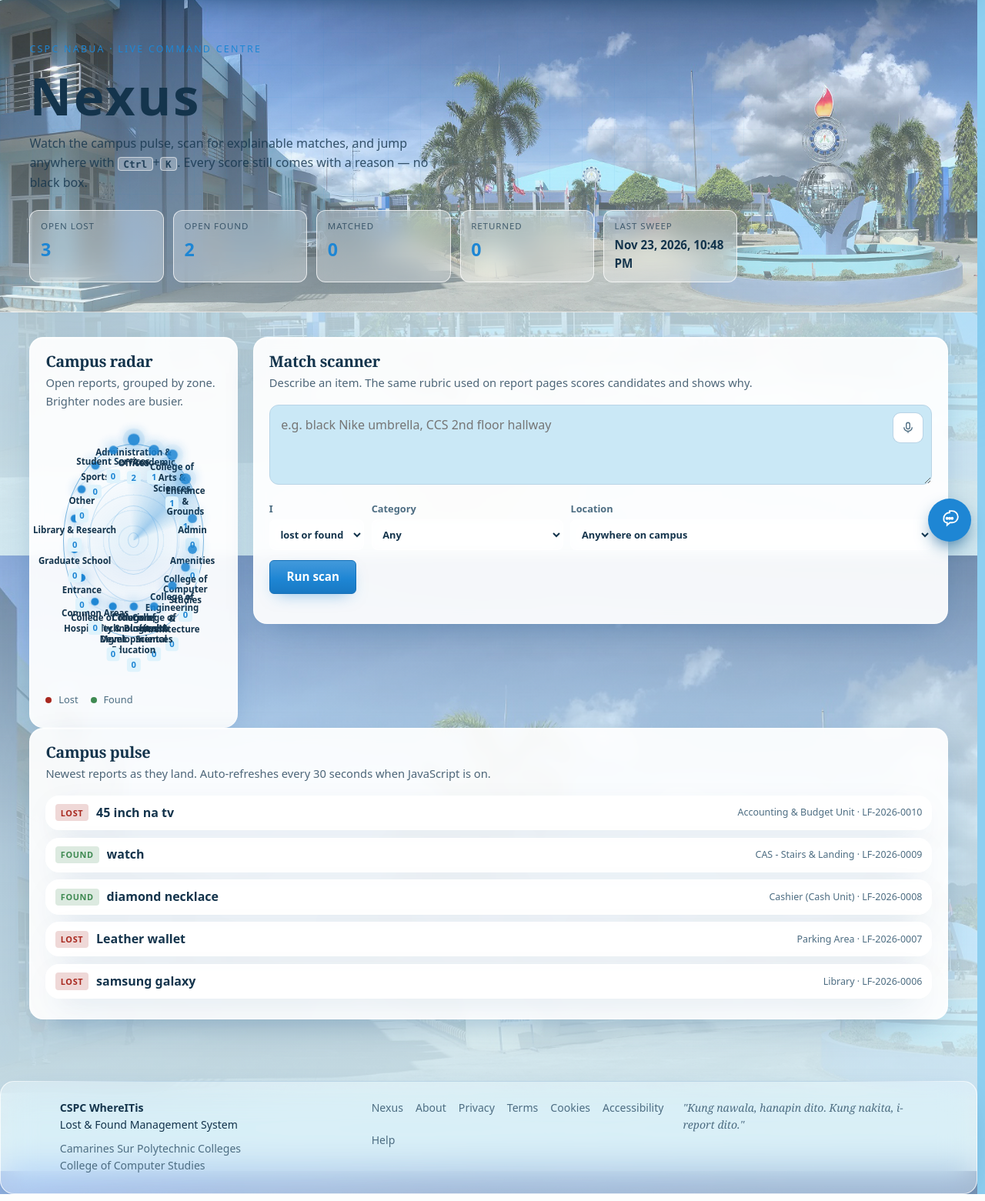
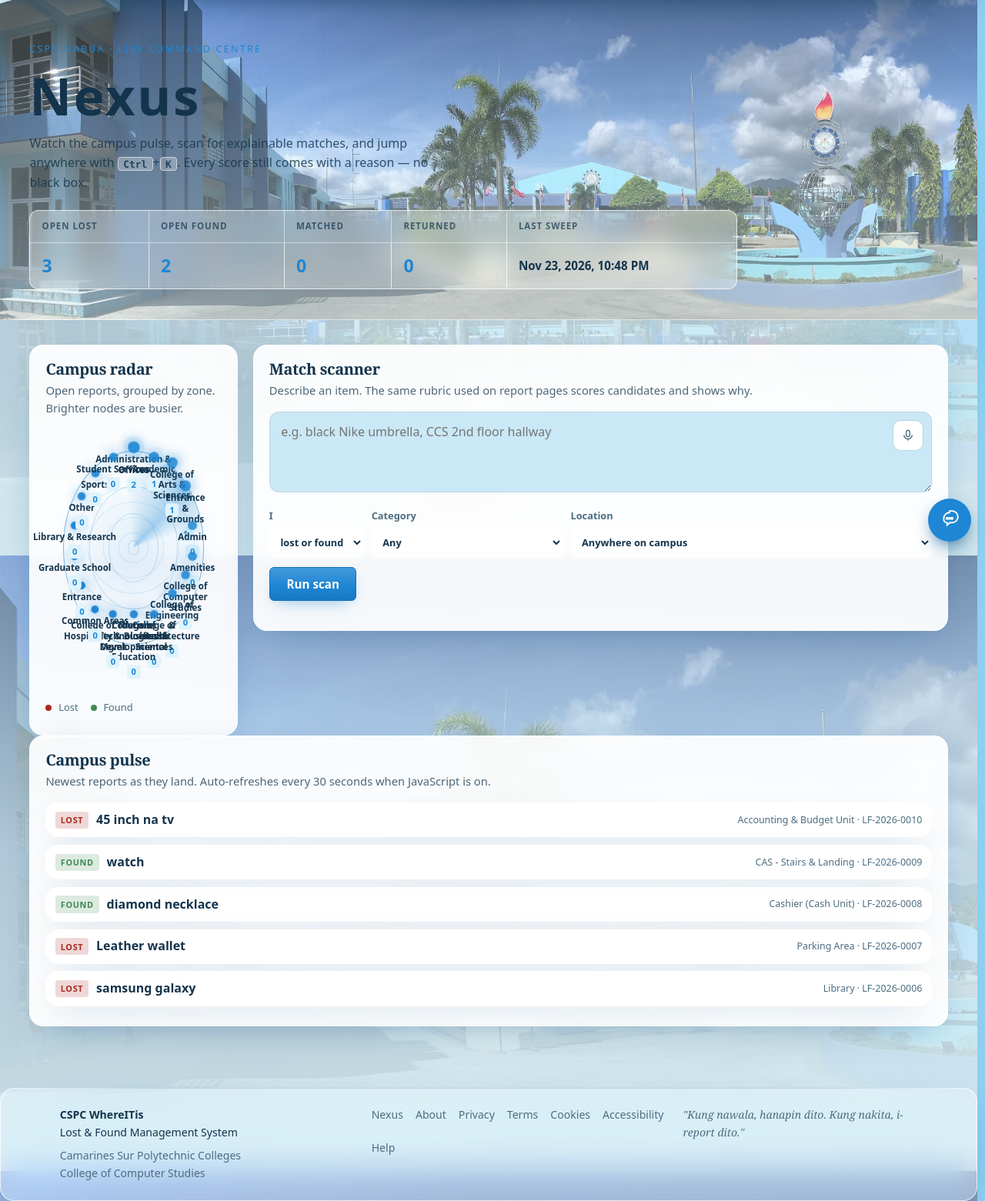
Before and after one commit to jusalipio-123/cspc-whereitis, a Node server app: page /nexus in a window 1280 px wide. Shown: the part 78-1639 px from the top of the page at 77% size. Run offline with Node 20, Linux system fonts and the light colour scheme; data comes from the database, SQL or seed files in the repository; data that the repository does not hold is empty.

Commit message:
style: render Nexus HUD stats as a table
Open lost, found, matched, returned, and last sweep sit in one
glass table instead of five separate cards.

```diff
--- a/public/css/futura.css
+++ b/public/css/futura.css
@@ -89,18 +89,28 @@
   background: var(--glass); border: 1px solid var(--glass-border); color: var(--ink);
 }
 .nexus-hud {
-  display: grid; grid-template-columns: repeat(auto-fit, minmax(120px, 1fr));
-  gap: .75rem; margin: 0; max-width: 920px;
-}
-.nexus-hud > div {
-  padding: .7rem .85rem; border: 1px solid var(--glass-border); border-radius: 12px;
+  width: 100%; max-width: 920px; margin: 0;
+  border-collapse: separate; border-spacing: 0;
+  border: 1px solid var(--glass-border); border-radius: 12px; overflow: hidden;
   background: var(--glass);
   backdrop-filter: blur(16px) saturate(1.4);
   -webkit-backdrop-filter: blur(16px) saturate(1.4);
 }
-.nexus-hud dt { font-size: .72rem; letter-spacing: .08em; text-transform: uppercase; color: var(--ink); opacity: .7; }
-.nexus-hud dd { margin: .15rem 0 0; font-size: 1.45rem; font-weight: 700; font-variant-numeric: tabular-nums; color: var(--brand); }
-.nexus-hud__time { font-size: .95rem !important; color: var(--ink) !important; opacity: 1; }
+.nexus-hud th,
+.nexus-hud td {
+  padding: .7rem .95rem; text-align: left; border-right: 1px solid var(--glass-border);
+}
+.nexus-hud th:last-child,
+.nexus-hud td:last-child { border-right: 0; }
+.nexus-hud th {
+  font-size: .72rem; letter-spacing: .08em; text-transform: uppercase;
+  font-weight: 600; color: var(--ink); opacity: .7;
+  border-bottom: 1px solid var(--glass-border);
+}
+.nexus-hud td {
+  font-size: 1.45rem; font-weight: 700; font-variant-numeric: tabular-nums; color: var(--brand);
+}
+.nexus-hud__time { font-size: .95rem !important; font-weight: 650; color: var(--ink) !important; }
 
 .nexus-body { padding-block: var(--s-5) var(--s-6); background: transparent; }
 .nexus .nexus-panel,
@@ -823,7 +833,8 @@ img, svg, video { max-width: 100%; height: auto; }
 
   .nexus-hero { padding: 1.4rem 0 1.1rem; }
   .nexus-hero h1 { font-size: 2.1rem; }
-  .nexus-hud { grid-template-columns: 1fr 1fr; }
+  .nexus-hud { display: block; overflow-x: auto; max-width: 100%; }
+  .nexus-hud thead, .nexus-hud tbody, .nexus-hud tr { display: table; width: 100%; table-layout: fixed; }
   .nexus-layout, .scan-form__filters { grid-template-columns: 1fr !important; }
   .radar, .radar__nodes { min-height: 260px; }
   .radar__label { font-size: .65rem; max-width: 5.5rem; }
--- a/views/nexus/index.ejs
+++ b/views/nexus/index.ejs
@@ -14,28 +14,26 @@
         with <kbd>Ctrl</kbd>+<kbd>K</kbd>. Every score still comes with a reason
         &mdash; no black box.
       </p>
-      <dl class="nexus-hud" aria-label="Live system readout">
-        <div>
-          <dt>Open lost</dt>
-          <dd data-count><%= counts.openLost %></dd>
-        </div>
-        <div>
-          <dt>Open found</dt>
-          <dd data-count><%= counts.openFound %></dd>
-        </div>
-        <div>
-          <dt>Matched</dt>
-          <dd data-count><%= counts.matched %></dd>
-        </div>
-        <div>
-          <dt>Returned</dt>
-          <dd data-count><%= counts.returned %></dd>
-        </div>
-        <div>
-          <dt>Last sweep</dt>
-          <dd class="nexus-hud__time"><%= scannedAt %></dd>
-        </div>
-      </dl>
+      <table class="nexus-hud" aria-label="Live system readout">
+        <thead>
+          <tr>
+            <th scope="col">Open lost</th>
+            <th scope="col">Open found</th>
+            <th scope="col">Matched</th>
+            <th scope="col">Returned</th>
+            <th scope="col">Last sweep</th>
+          </tr>
+        </thead>
+        <tbody>
+          <tr>
+            <td data-count><%= counts.openLost %></td>
+            <td data-count><%= counts.openFound %></td>
+            <td data-count><%= counts.matched %></td>
+            <td data-count><%= counts.returned %></td>
+            <td class="nexus-hud__time"><%= scannedAt %></td>
+          </tr>
+        </tbody>
+      </table>
     </div>
   </section>
 
--- a/views/partials/head.ejs
+++ b/views/partials/head.ejs
@@ -23,7 +23,7 @@
   <link rel="stylesheet" href="/css/style.css?v=20261122">
   <link rel="stylesheet" href="/css/style.css">
   <link rel="stylesheet" href="/css/admin.css">
-  <link rel="stylesheet" href="/css/futura.css?v=glass13">
+  <link rel="stylesheet" href="/css/futura.css?v=glass14">
   <!-- "Refining" detector: runs before first paint. When the page you are leaving is the SAME page (same path,
        e.g. /reports -> /reports?status=open: status tab, sort, filter, pagination), mark <html class="nav-refine">.
        The stylesheet then swaps the full page-change animation for a still, short cross-fade and app.js skips the
```
